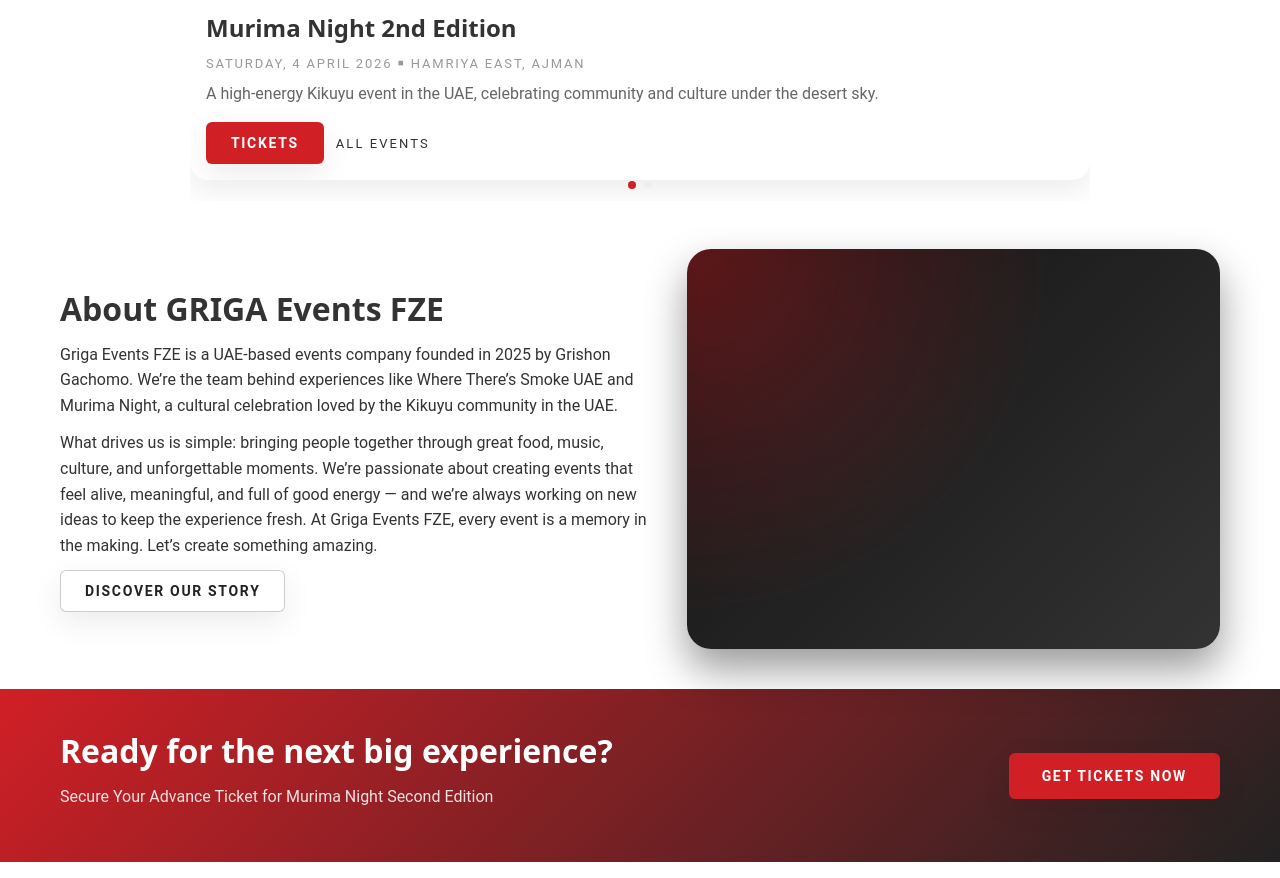
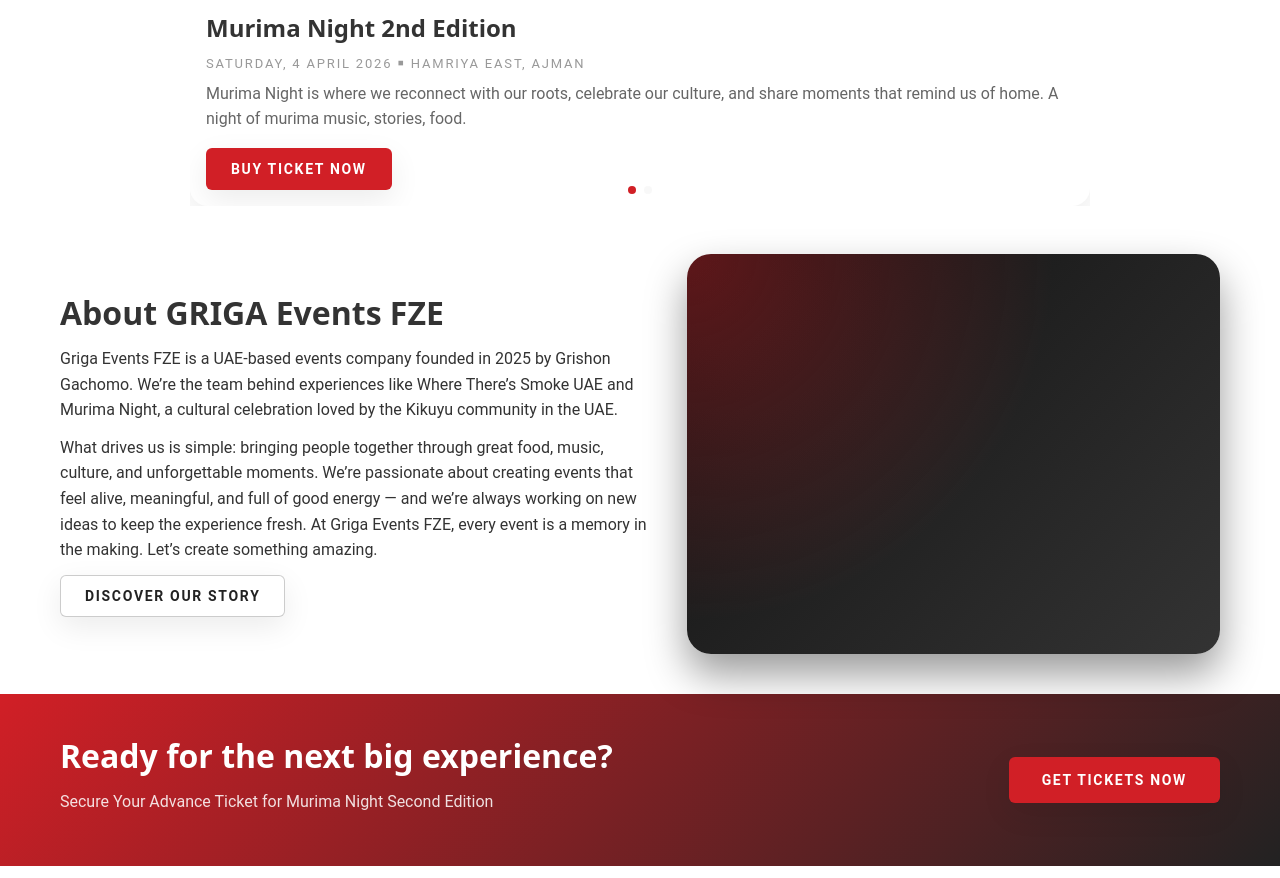
Before and after one commit to teekreatives/griga-events-fze-website, a plain HTML site: page home.html in a window 1280 px wide. Shown: the part 993-1871 px from the top of the page. Drawn offline with nearby package versions, Linux system fonts and the light colour scheme.

Commit message:
Update event description and button text for Murima Night event

```diff
--- a/home.html
+++ b/home.html
@@ -65,10 +65,9 @@
               <div class="event-card-body">
                 <h3>Murima Night 2nd Edition</h3>
                 <p class="event-meta">Saturday, 4 April 2026 ￭ Hamriya East, Ajman</p>
-                <p class="event-description">A high-energy Kikuyu event in the UAE, celebrating community and culture under the desert sky.</p>
+                <p class="event-description">Murima Night is where we reconnect with our roots, celebrate our culture, and share moments that remind us of home. A night of murima music, stories, food.</p>
                 <div class="event-card-actions">
-                  <a href="event-murima-night.html" class="btn btn-primary">Tickets</a>
-                  <a href="events.html" class="text-link">All events</a>
+                  <a href="tickets.html" class="btn btn-primary">BUY TICKET NOW</a>
                 </div>
               </div>
             </article>
```
